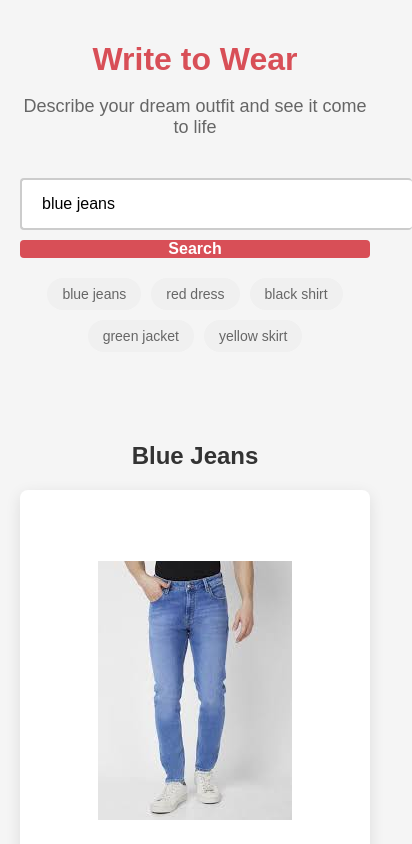
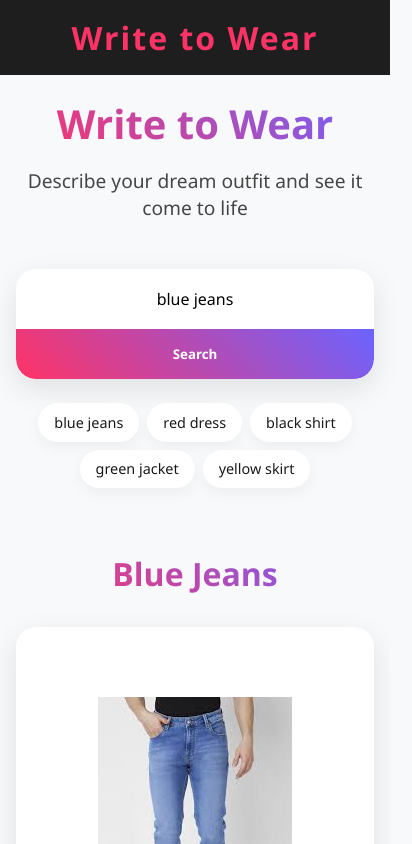
Before and after one commit to nixsh5/Satinova, a website built with Vite: page write-to-wear.html in a window 390 px wide. Both pictures are taken after a click on the element "blue jeans". Shown: the top 844 px of the page, 412 px wide, since content can reach past the window. Built offline with nearby package versions, Linux system fonts and the light colour scheme.

Commit message:
Update write-to-wear.html

```diff
--- a/write-to-wear.html
+++ b/write-to-wear.html
@@ -5,102 +5,139 @@
     <meta name="viewport" content="width=device-width, initial-scale=1.0">
     <title>Write to Wear | Fashion Store</title>
     <style>
-        body {
-            font-family: 'Arial', sans-serif;
+        :root {
+            --primary: #ff3366;
+            --secondary: #6c63ff;
+            --dark: #1a1a1a;
+            --light: #ffffff;
+            --gradient: linear-gradient(45deg, var(--primary), var(--secondary));
+            --transition: all 0.3s cubic-bezier(0.4, 0, 0.2, 1);
+        }
+
+        * {
             margin: 0;
             padding: 0;
-            background-color: #f5f5f5;
-            color: #333;
+            box-sizing: border-box;
+            font-family: 'Segoe UI', system-ui, sans-serif;
+        }
+
+        body {
+            background-color: #f8f9fa;
+            color: var(--dark);
+            overflow-x: hidden;
+            min-height: 100vh;
+        }
+
+        .navbar {
+            background: rgba(26, 26, 26, 0.98);
+            backdrop-filter: blur(10px);
+            padding: 1rem 2rem;
+            position: fixed;
+            width: 100%;
+            top: 0;
+            z-index: 1000;
+            transition: var(--transition);
+        }
+
+        .nav-brand {
+            color: var(--primary);
+            font-size: 2rem;
+            font-weight: 800;
+            text-align: center;
+            letter-spacing: 2px;
         }
 
         .container {
             max-width: 1200px;
             margin: 0 auto;
-            padding: 20px;
+            padding: 8rem 2rem 4rem;
         }
 
         header {
             text-align: center;
-            margin-bottom: 40px;
+            margin-bottom: 3rem;
         }
 
         h1 {
-            color: #d84f57;
-            margin-bottom: 10px;
+            font-size: 3rem;
+            font-weight: 800;
+            background: var(--gradient);
+            -webkit-background-clip: text;
+            -webkit-text-fill-color: transparent;
+            margin-bottom: 1rem;
         }
 
         .subtitle {
-            font-size: 18px;
-            margin-bottom: 20px;
-            color: #666;
+            font-size: 1.2rem;
+            color: var(--dark);
+            opacity: 0.8;
         }
 
         .search-container {
             display: flex;
             flex-direction: column;
             align-items: center;
-            margin-bottom: 50px;
+            margin-bottom: 4rem;
+            animation: fadeInUp 1s forwards;
         }
 
         .search-box {
             display: flex;
             width: 100%;
             max-width: 600px;
-            margin-bottom: 20px;
+            margin-bottom: 1.5rem;
+            box-shadow: 0 10px 30px rgba(0,0,0,0.1);
+            border-radius: 50px;
+            overflow: hidden;
         }
 
         .search-input {
             flex: 1;
-            padding: 15px 20px;
-            font-size: 16px;
-            border: 2px solid #ccc;
-            border-right: none;
-            border-radius: 4px 0 0 4px;
+            padding: 1.2rem 2rem;
+            font-size: 1rem;
+            border: none;
             outline: none;
-            transition: border-color 0.3s;
-        }
-
-        .search-input:focus {
-            border-color: #d84f57;
+            background: var(--light);
         }
 
         .search-button {
-            background-color: #d84f57;
-            color: white;
+            background: var(--gradient);
+            color: var(--light);
             border: none;
-            padding: 0 25px;
-            font-size: 16px;
-            font-weight: bold;
+            padding: 0 2.5rem;
+            font-weight: 600;
             cursor: pointer;
-            border-radius: 0 4px 4px 0;
-            transition: background-color 0.3s;
+            transition: var(--transition);
         }
 
         .search-button:hover {
-            background-color: #c13c44;
+            opacity: 0.9;
+            transform: translateY(-1px);
         }
 
         .examples {
             display: flex;
-            gap: 10px;
+            gap: 1rem;
             flex-wrap: wrap;
             justify-content: center;
-            margin-bottom: 20px;
         }
 
         .example-tag {
-            background-color: #f0f0f0;
-            color: #666;
-            padding: 8px 15px;
-            border-radius: 20px;
-            font-size: 14px;
+            background: rgba(255,255,255,0.9);
+            color: var(--dark);
+            padding: 0.8rem 1.5rem;
+            border-radius: 50px;
+            font-size: 0.9rem;
             cursor: pointer;
-            transition: all 0.3s;
+            transition: var(--transition);
+            box-shadow: 0 5px 15px rgba(0,0,0,0.05);
         }
 
         .example-tag:hover {
-            background-color: #e0e0e0;
-            transform: translateY(-2px);
+            transform: translateY(-3px);
+            box-shadow: 0 8px 20px rgba(0,0,0,0.1);
+            background: var(--gradient);
+            color: var(--light);
         }
 
         .result-container {
@@ -110,10 +147,11 @@
         }
 
         .result-title {
-            font-size: 24px;
-            margin-bottom: 20px;
-            color: #333;
-            font-weight: bold;
+            font-size: 2rem;
+            margin-bottom: 2rem;
+            background: var(--gradient);
+            -webkit-background-clip: text;
+            -webkit-text-fill-color: transparent;
             text-align: center;
         }
 
@@ -121,80 +159,121 @@
             position: relative;
             width: 400px;
             height: 500px;
-            margin-bottom: 30px;
-            background-color: white;
-            border-radius: 8px;
-            box-shadow: 0 4px 15px rgba(0, 0, 0, 0.1);
+            margin-bottom: 2rem;
+            background: var(--light);
+            border-radius: 20px;
+            box-shadow: 0 10px 30px rgba(0,0,0,0.1);
             overflow: hidden;
             display: flex;
             justify-content: center;
             align-items: center;
+            transition: var(--transition);
+        }
+
+        .clothing-display:hover {
+            transform: translateY(-10px);
         }
 
         .clothing-image {
             max-width: 100%;
             max-height: 100%;
             object-fit: contain;
+            transition: var(--transition);
         }
 
         .clothing-info {
-            background-color: white;
-            padding: 25px;
-            border-radius: 8px;
-            box-shadow: 0 4px 15px rgba(0, 0, 0, 0.1);
+            background: var(--light);
+            padding: 2rem;
+            border-radius: 20px;
+            box-shadow: 0 10px 30px rgba(0,0,0,0.1);
             max-width: 400px;
             margin: 0 auto;
+            transition: var(--transition);
+        }
+
+        .clothing-info:hover {
+            transform: translateY(-5px);
         }
 
         .clothing-info h3 {
-            margin-top: 0;
-            color: #d84f57;
+            color: var(--primary);
+            font-size: 1.5rem;
+            margin-bottom: 1rem;
+        }
+
+        .color-info {
+            display: flex;
+            align-items: center;
+            margin-bottom: 1rem;
+        }
+
+        .color-swatch {
+            width: 24px;
+            height: 24px;
+            display: inline-block;
+            margin-right: 1rem;
+            border-radius: 50%;
+            border: 2px solid rgba(0,0,0,0.1);
         }
 
         .price {
-            font-size: 24px;
-            font-weight: bold;
-            color: #d84f57;
-            margin: 15px 0;
+            font-size: 2rem;
+            font-weight: 800;
+            background: var(--gradient);
+            -webkit-background-clip: text;
+            -webkit-text-fill-color: transparent;
+            margin: 1.5rem 0;
         }
 
         .add-to-cart {
-            background-color: #4CAF50;
-            color: white;
+            width: 100%;
+            padding: 1rem;
             border: none;
-            padding: 12px 20px;
-            border-radius: 4px;
+            border-radius: 50px;
+            background: var(--gradient);
+            color: var(--light);
+            font-weight: 600;
             cursor: pointer;
-            font-weight: bold;
-            width: 100%;
-            transition: background-color 0.3s;
+            transition: var(--transition);
         }
 
         .add-to-cart:hover {
-            background-color: #3e8e41;
+            transform: translateY(-3px);
+            box-shadow: 0 10px 20px rgba(0,0,0,0.2);
         }
 
         .placeholder-text {
-            color: #999;
-            font-size: 18px;
+            color: var(--dark);
+            opacity: 0.6;
+            font-size: 1.2rem;
             text-align: center;
-        }
-
-        .color-swatch {
-            width: 20px;
-            height: 20px;
-            display: inline-block;
-            margin-right: 10px;
-            border-radius: 50%;
-            border: 1px solid #ddd;
+            margin: 4rem 0;
         }
 
         .hidden {
             display: none;
         }
 
-        /* Responsive adjustments */
+        @keyframes fadeInUp {
+            from {
+                opacity: 0;
+                transform: translateY(20px);
+            }
+            to {
+                opacity: 1;
+                transform: translateY(0);
+            }
+        }
+
         @media (max-width: 768px) {
+            .container {
+                padding: 6rem 1rem 2rem;
+            }
+
+            h1 {
+                font-size: 2.5rem;
+            }
+
             .clothing-display {
                 width: 100%;
                 height: 400px;
@@ -202,17 +281,34 @@
 
             .search-box {
                 flex-direction: column;
-                gap: 10px;
+                border-radius: 20px;
             }
 
-            .search-input, .search-button {
-                border-radius: 4px;
-                width: 100%;
+            .search-input {
+                border-radius: 20px 20px 0 0;
+                text-align: center;
+            }
+
+            .search-button {
+                padding: 1rem;
+                border-radius: 0 0 20px 20px;
+            }
+
+            .examples {
+                gap: 0.5rem;
+            }
+
+            .example-tag {
+                padding: 0.6rem 1rem;
             }
         }
     </style>
 </head>
 <body>
+    <nav class="navbar">
+        <div class="nav-brand">Write to Wear</div>
+    </nav>
+
     <div class="container">
         <header>
             <h1>Write to Wear</h1>
@@ -248,10 +344,10 @@
 
                 <div class="clothing-info">
                     <h3 id="clothing-name">Item Name</h3>
-                    <p>
+                    <div class="color-info">
                         <span class="color-swatch" id="color-swatch"></span>
                         <span id="clothing-color">Color</span>
-                    </p>
+                    </div>
                     <p id="clothing-description">Enter a search above to see available items.</p>
                     <p class="price" id="clothing-price">$0.00</p>
                     <button class="add-to-cart">Add to Cart</button>
@@ -317,7 +413,7 @@
                 },
                 {
                     color: "black",
-                    image: "lassic Black Dress.jpeg",
+                    image: "Classic Black Dress.jpeg",
                     name: "Classic Black Dress",
                     description: "The timeless little black dress that belongs in every wardrobe.",
                     price: "$89.99"
@@ -403,10 +499,10 @@
 
         // Common color hex codes for displaying swatches
         const colorHexCodes = {
-            "red": "#d84f57",
-            "blue": "#3b5998",
+            "red": "#ff3366",
+            "blue": "#6c63ff",
             "green": "#4CAF50",
-            "black": "#333333",
+            "black": "#1a1a1a",
             "yellow": "#FFC107",
             "purple": "#9C27B0",
             "pink": "#E91E63",
@@ -517,6 +613,16 @@
                 searchClothing();
             });
         });
+
+        // Navbar scroll effect
+        window.addEventListener('scroll', () => {
+            const navbar = document.querySelector('.navbar');
+            if (window.scrollY > 50) {
+                navbar.classList.add('scrolled');
+            } else {
+                navbar.classList.remove('scrolled');
+            }
+        });
     </script>
 </body>
 </html>
```
